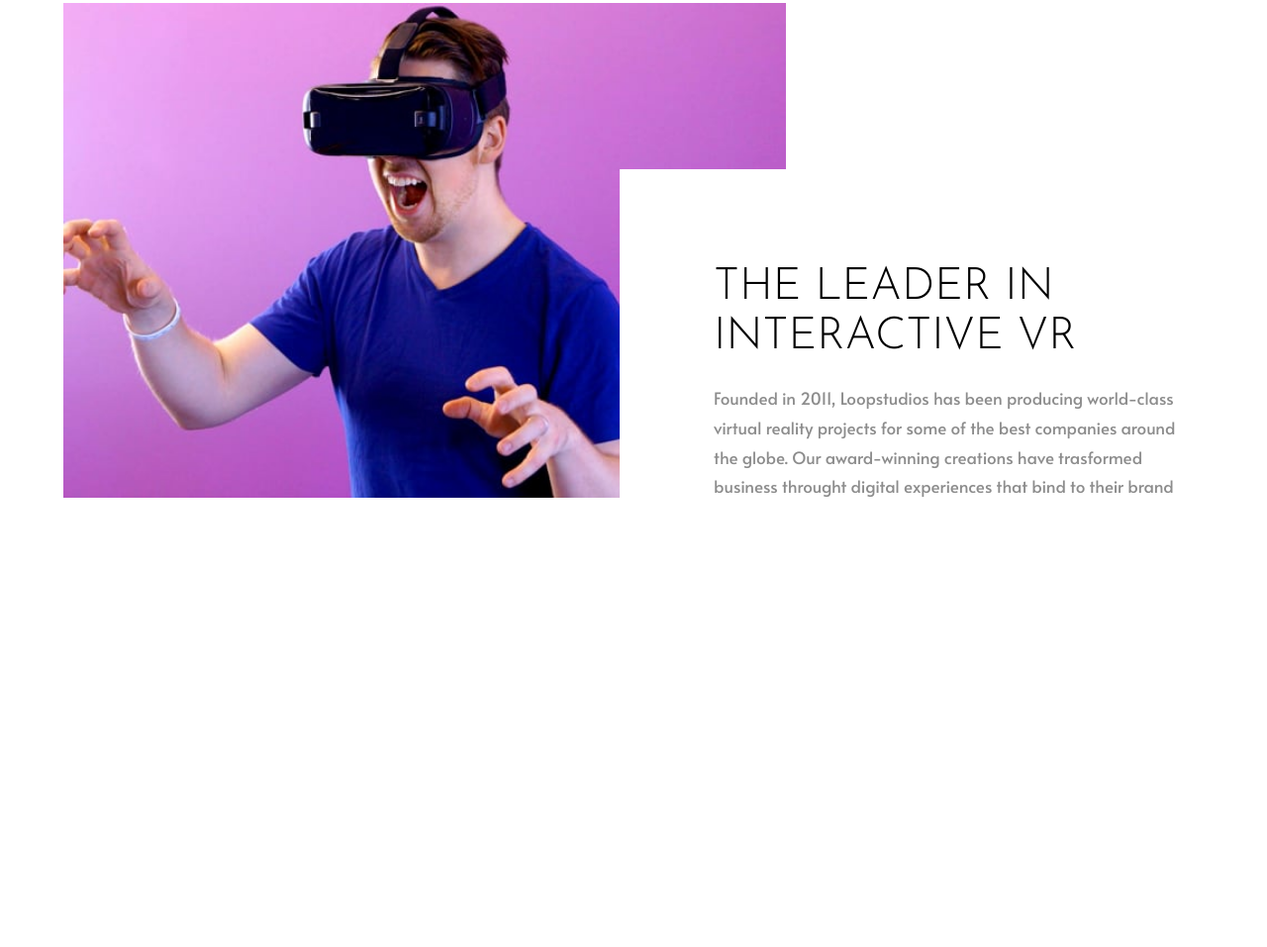
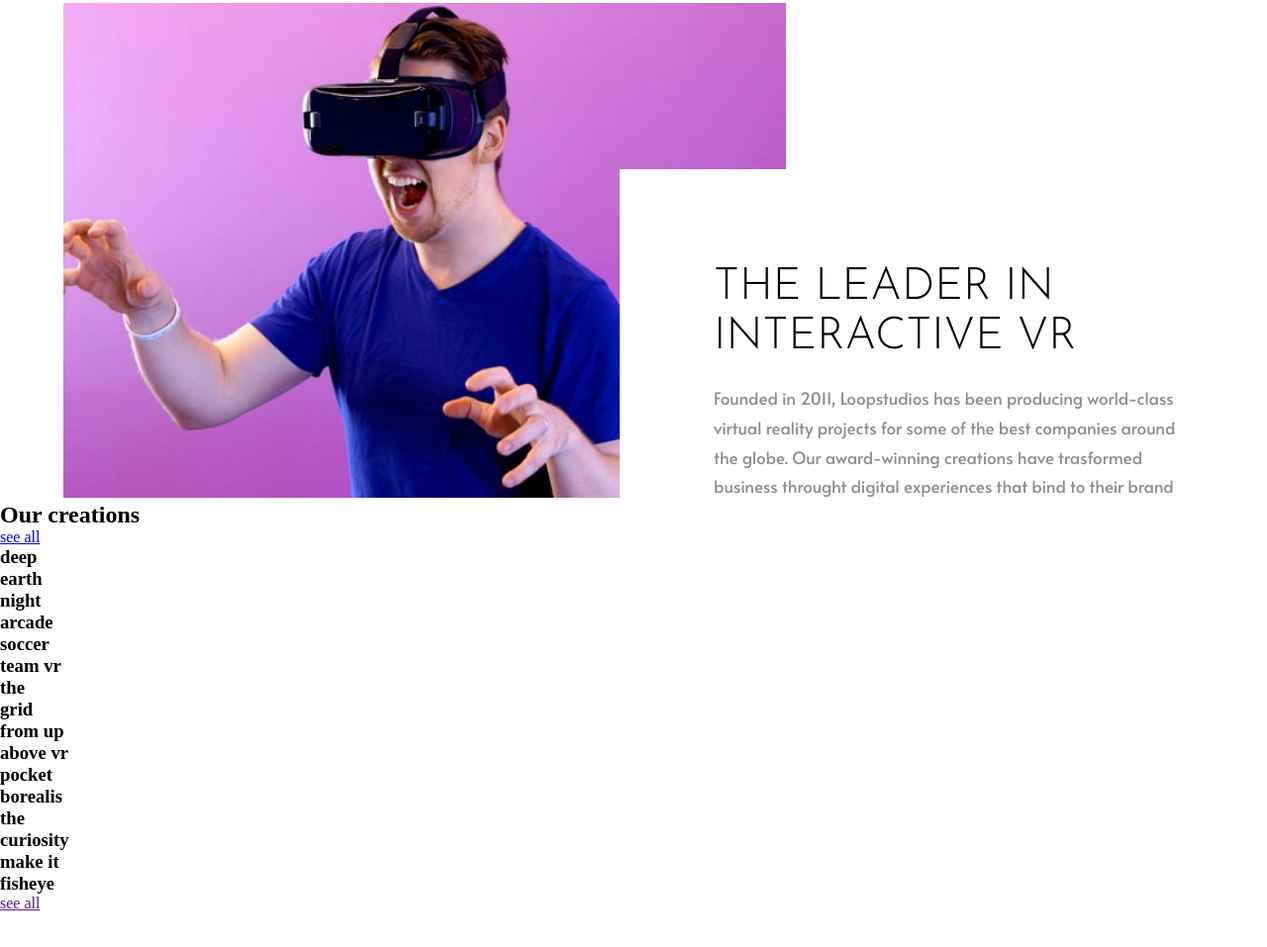
Before and after one commit to yasssuz/loopstudio-landing-page, a website built with Vite: page src/index.html in a window 1280 px wide. Shown: the part 807-1764 px from the top of the page at 99% size. After the commit the page ends 1729 px from the top, so only its background shows below. Built offline with nearby package versions, Linux system fonts and the light colour scheme.

Commit message:
added creations section

```diff
--- a/src/index.html
+++ b/src/index.html
@@ -56,33 +56,64 @@
           </p>
         </div>
       </section>
+      <section class="creations">
+        <div class="creations__top-area">
+          <h2>Our creations</h2>
+          <a href="#">see all</a>
+        </div>
+        <ul class="creations__list">
+          <li class="creations__creation-item">
+            <h3>
+              deep <br />
+              earth
+            </h3>
+          </li>
+          <li class="creations__creation-item">
+            <h3>
+              night <br />
+              arcade
+            </h3>
+          </li>
+          <li class="creations__creation-item">
+            <h3>
+              soccer <br />
+              team vr
+            </h3>
+          </li>
+          <li class="creations__creation-item">
+            <h3>
+              the <br />
+              grid
+            </h3>
+          </li>
+          <li class="creations__creation-item">
+            <h3>
+              from up <br />
+              above vr
+            </h3>
+          </li>
+          <li class="creations__creation-item">
+            <h3>
+              pocket <br />
+              borealis
+            </h3>
+          </li>
+          <li class="creations__creation-item">
+            <h3>
+              the <br />
+              curiosity
+            </h3>
+          </li>
+          <li class="creations__creation-item">
+            <h3>
+              make it <br />
+              fisheye
+            </h3>
+          </li>
+        </ul>
+        <a href="" class="creations__bottom-link">see all</a>
+      </section>
     </main>
-
-    <br />
-    <br />
-    <br />
-    <br />
-    <br />
-    <br />
-    <br />
-    <br />
-    <br />
-    <br />
-    <br />
-    <br />
-    <br />
-    <br />
-    <br />
-    <br />
-    <br />
-    <br />
-    <br />
-    <br />
-    <br />
-    <br />
-    <br />
-    <br />
-    <br />
 
     <footer></footer>
 
```
